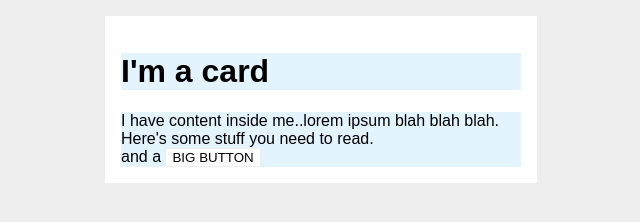
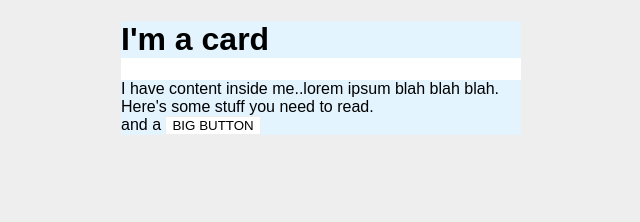
Before and after one commit to stgermain84/margin-and-padding2, a plain HTML site: page index.html in a window 1280 px wide. Shown: the whole page, without its empty margins (319-959 px from the left). Drawn offline with Linux system fonts and the light colour scheme.

Commit message:
Update styles.css

```diff
--- a/styles.css
+++ b/styles.css
@@ -7,7 +7,7 @@ body {
   width: 400px;
   background: #fff;
   margin: 16px auto;
-  padding: 16px;
+  padding: 16px auto;
 }
 
 .title {
```
